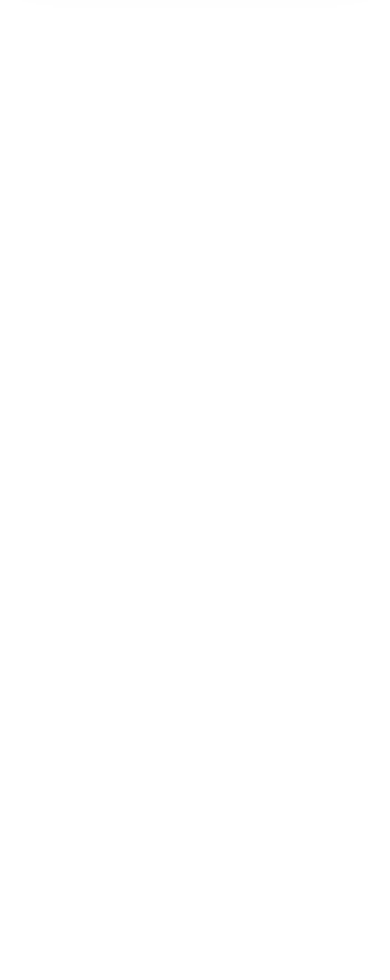
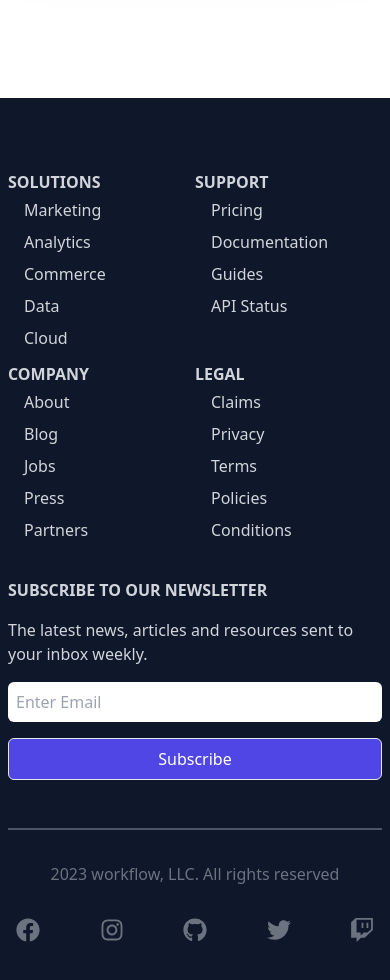
Before and after one commit to Hasanat902/tech-brand-react, a React (Create React App) app: page / in a window 390 px wide. Shown: the part 8000-8980 px from the top of the page. Before the commit the page ends 8098 px from the top, so only its background shows below. Built offline with nearby package versions, Linux system fonts and the light colour scheme.

Commit message:
added footer

```diff
--- a/package.json
+++ b/package.json
@@ -9,7 +9,9 @@
     "@testing-library/user-event": "^13.5.0",
     "react": "^18.2.0",
     "react-dom": "^18.2.0",
+    "react-icons": "^4.7.1",
     "react-scripts": "5.0.1",
+    "react-scroll": "^1.8.9",
     "web-vitals": "^2.1.4"
   },
   "scripts": {
--- a/src/App.js
+++ b/src/App.js
@@ -1,6 +1,7 @@
 import './App.css';
 import About from './components/About';
 import AllInOne from './components/AllInOne';
+import Footer from './components/Footer';
 import Hero from './components/Hero';
 import Navbar from './components/Navbar';
 import Pricing from './components/Pricing';
@@ -15,6 +16,7 @@
       <Support></Support>
       <AllInOne></AllInOne>
       <Pricing></Pricing>
+      <Footer></Footer>
     </>
   );
 }
--- a/src/components/About.jsx
+++ b/src/components/About.jsx
@@ -2,7 +2,7 @@
 
 const About = () => {
     return (
-        <div className='w-full my-32'>
+        <div name='about' className='w-full my-32'>
             <div className='max-w-[1240px] mx-auto'>
                 <div className='text-center'>
                     <h2 className='text-5xl font-bold'>Trusted by developers across the world</h2>
--- a/src/components/AllInOne.jsx
+++ b/src/components/AllInOne.jsx
@@ -3,7 +3,7 @@
 
 const AllInOne = () => {
     return (
-        <div className='w-full my-32'>
+        <div name='platforms' className='w-full my-32'>
             <div className='max-w-[1240px] mx-auto px-2'>
                 <h2 className='text-5xl font-bold text-center'>All-In-One Platform</h2>
                 <p className='text-2xl py-8 text-gray-500 text-center'>Lorem ipsum dolor sit amet consectetur adipisicing elit. Nostrum laudantium nulla tempora aliquam expedita sint reiciendis fugiat quibusdam natus similique.</p>
--- /dev/null
+++ b/src/components/Footer.jsx
@@ -0,0 +1,77 @@
+import React from 'react';
+import {
+    FaFacebook,
+    FaGithub,
+    FaInstagram,
+    FaTwitter,
+    FaTwitch
+ } from 'react-icons/fa';
+
+const Footer = () => {
+    return (
+        <div className='w-full mt-24 bg-slate-900 text-gray-300 py-8 px-2'>
+            <div className='max-w-[1240px] mx-auto grid grid-cols-2 md:grid-cols-6 border-b-2 border-gray-600 py-8'>
+                <div>
+                    <h6 className='font-bold uppercase pt-2'>Solutions</h6>
+                    <ul>
+                        <li className='py-1'>Marketing</li>
+                        <li className='py-1'>Analytics</li>
+                        <li className='py-1'>Commerce</li>
+                        <li className='py-1'>Data</li>
+                        <li className='py-1'>Cloud</li>
+                    </ul>
+                </div>
+                <div>
+                    <h6 className='font-bold uppercase pt-2'>Support</h6>
+                    <ul>
+                        <li className='py-1'>Pricing</li>
+                        <li className='py-1'>Documentation</li>
+                        <li className='py-1'>Guides</li>
+                        <li className='py-1'>API Status</li>
+                    </ul>
+                </div>
+                <div>
+                    <h6 className='font-bold uppercase pt-2'>Company</h6>
+                    <ul>
+                        <li className='py-1'>About</li>
+                        <li className='py-1'>Blog</li>
+                        <li className='py-1'>Jobs</li>
+                        <li className='py-1'>Press</li>
+                        <li className='py-1'>Partners</li>
+                    </ul>
+                </div>
+                <div>
+                    <h6 className='font-bold uppercase pt-2'>Legal</h6>
+                    <ul>
+                        <li className='py-1'>Claims</li>
+                        <li className='py-1'>Privacy</li>
+                        <li className='py-1'>Terms</li>
+                        <li className='py-1'>Policies</li>
+                        <li className='py-1'>Conditions</li>
+                    </ul>
+                </div>
+                <div className='col-span-2 pt-8 md:pt-2'>
+                    <p className='font-bold uppercase'>Subscribe to our newsletter</p>
+                    <p className='py-4'>The latest news, articles and resources sent to your inbox weekly.</p>
+                    <form className='flex flex-col sm:flex-row'>
+                        <input className='w-full p-2 mr-4 rounded-md mb-4' type="email" placeholder='Enter Email' />
+                        <button className='p-2 mb-4'>Subscribe</button>
+                    </form>
+                </div>
+            </div>
+
+            <div className='flex flex-col max-w-[1240px] px-2 py-4 mx-auto justify-between sm:flex-row text-center text-gray-500'>
+                <p className='py-4'>2023 workflow, LLC. All rights reserved</p>
+                <div className='flex justify-between sm:w-[300px] pt-4 text-2xl'>
+                    <FaFacebook></FaFacebook>
+                    <FaInstagram></FaInstagram>
+                    <FaGithub></FaGithub>
+                    <FaTwitter></FaTwitter>
+                    <FaTwitch></FaTwitch>
+                </div>
+            </div>
+        </div>
+    );
+};
+
+export default Footer;
--- a/src/components/Hero.jsx
+++ b/src/components/Hero.jsx
@@ -11,7 +11,7 @@
 
 const Hero = () => {
     return (
-        <div className='w-full h-screen bg-zinc-200 flex flex-col justify-between'>
+        <div name='home' className='w-full h-screen bg-zinc-200 flex flex-col justify-between'>
             <div className='grid md:grid-cols-2 max-w-[1240px] m-auto'>
                 <div className='flex flex-col justify-center md:items-start w-full px-2 py-8'>
                     <p className='text-2xl'>Unique Sequencing & Production</p>
--- a/src/components/Navbar.jsx
+++ b/src/components/Navbar.jsx
@@ -1,11 +1,14 @@
 import React, {useState} from 'react';
 
 import { MenuIcon, XIcon } from '@heroicons/react/outline';
+import { Link, animateScroll as scroll } from 'react-scroll';
 
 const Navbar = () => {
     const [nav, setNav] = useState(false);
 
     const handleClick = () => setNav(!nav);
+
+    const handleClose = () => setNav(!nav);
 
     return (
         <div className='w-screen h-[80px] z-10 bg-zinc-200 fixed drop-shadow-lg'>
@@ -13,11 +16,11 @@
                 <div className='flex items-center'>
                     <h1 className='text-3xl font-bold mr-4 sm:text-4xl'>BRAND.</h1>
                     <ul className='hidden md:flex'>
-                        <li>Home</li>
-                        <li>About</li>
-                        <li>Support</li>
-                        <li>Platforms</li>
-                        <li>Pricing</li>
+                        <li><Link to="home" smooth={true} duration={500}>Home</Link></li>
+                        <li><Link to="about" smooth={true} offset={-200} duration={500}>About</Link></li>
+                        <li><Link to="support" smooth={true} offset={-50} duration={500}>Support</Link></li>
+                        <li><Link to="platforms" smooth={true} offset={-100} duration={500}>Platforms</Link></li>
+                        <li><Link to="pricing" smooth={true} offset={-50} duration={500}>Pricing</Link></li>
                     </ul>
                 </div>
                 <div className='hidden md:flex pr-4'>
@@ -29,11 +32,11 @@
                 </div>
             </div>
             <ul className={!nav ? 'hidden' : 'absolute bg-zinc-200 w-full px-8'}>
-                <li className='border-b-2 border-zinc-300 w-full'>Home</li>
-                <li className='border-b-2 border-zinc-300 w-full'>About</li>
-                <li className='border-b-2 border-zinc-300 w-full'>Support</li>
-                <li className='border-b-2 border-zinc-300 w-full'>Platforms</li>
-                <li className='border-b-2 border-zinc-300 w-full'>Pricing</li>
+                <li className='border-b-2 border-zinc-300 w-full'><Link onClick={handleClose} to="home" smooth={true} duration={500}>Home</Link></li>
+                <li className='border-b-2 border-zinc-300 w-full'><Link onClick={handleClose} to="about" smooth={true} offset={-200} duration={500}>About</Link></li>
+                <li className='border-b-2 border-zinc-300 w-full'><Link onClick={handleClose} to="support" smooth={true} offset={-50} duration={500}>Support</Link></li>
+                <li className='border-b-2 border-zinc-300 w-full'><Link onClick={handleClose} to="platforms" smooth={true} offset={-100} duration={500}>Platforms</Link></li>
+                <li className='border-b-2 border-zinc-300 w-full'><Link onClick={handleClose} to="pricing" smooth={true} offset={-50} duration={500}>Pricing</Link></li>
                 <div className='flex flex-col my-4'>
                     <button className='border border-indigo-600 bg-transparent text-indigo-600 px-8 py-3 mb-4'>Sign In</button>
                     <button className='px-8 py-3'>Sign Up</button>
--- a/src/components/Pricing.jsx
+++ b/src/components/Pricing.jsx
@@ -4,7 +4,7 @@
 
 const Pricing = () => {
     return (
-        <div className='w-full text-white my-24'>
+        <div name='pricing' className='w-full text-white my-24'>
             <div className='w-full h-[800px] bg-slate-900 absolute mix-blend-overlay'></div>
 
             <div className='max-w-[1240px] mx-auto py-12'>
--- a/src/components/Support.jsx
+++ b/src/components/Support.jsx
@@ -7,7 +7,7 @@
 
 const Support = () => {
     return (
-        <div className='w-full mt-24'>
+        <div name='support' className='w-full mt-24'>
             <div className='w-full h-[700px] bg-gray-900/90 absolute'>
                 <img className='w-full h-full object-cover mix-blend-overlay' src={supportImg} alt="" />
             </div>
```
Also changed, not shown: 1 other file (tests, documents, lock files or other folders).
